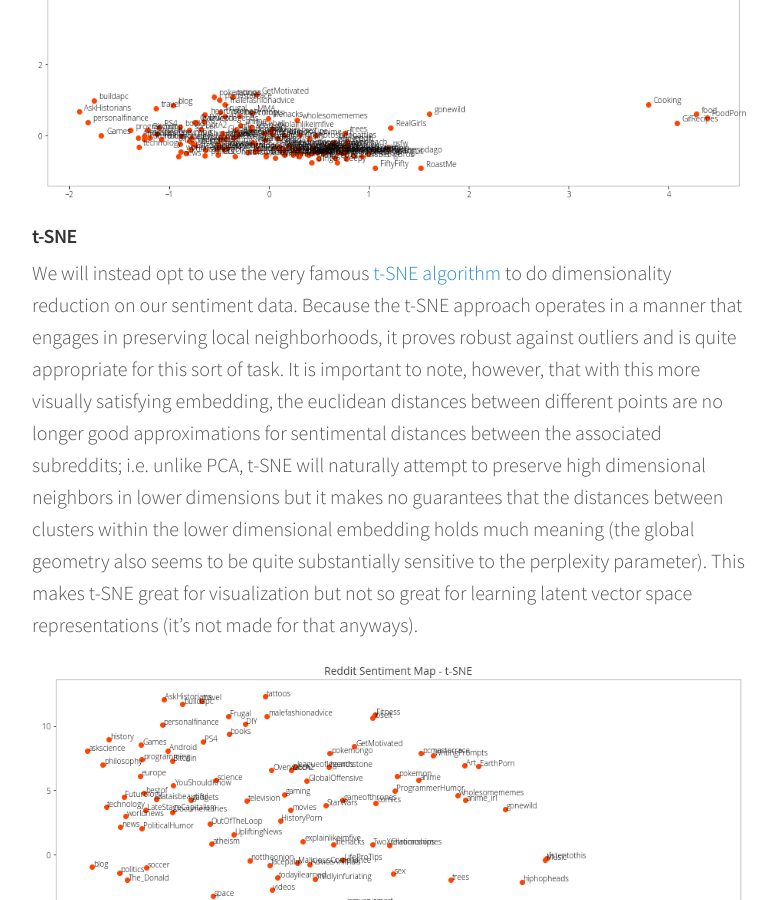
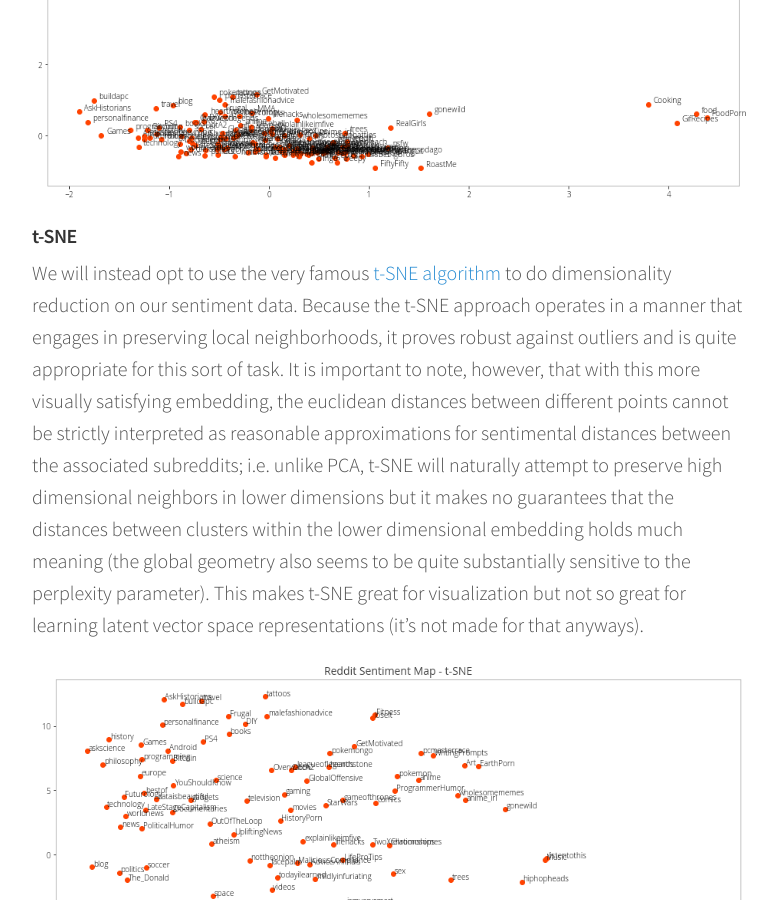
Before and after one commit to wiskojo/wiskojo.github.io, a Jekyll site: the page built from _posts/2018-04-02-visualizing-reddit-sentiments-with-emojis.md, in a window 1280 px wide and 900 px high, scrolled down 5630 px. Shown: the whole window, without its empty margins (248-1025 px from the left). Built offline with Jekyll 4.4.1, drawn with Linux system fonts in a browser that asks for light colours; comment, search, counter and statistics services are not loaded.

Commit message:
Update 2018-04-02-visualizing-reddit-sentiments-with-emojis.md

```diff
--- a/_posts/2018-04-02-visualizing-reddit-sentiments-with-emojis.md
+++ b/_posts/2018-04-02-visualizing-reddit-sentiments-with-emojis.md
@@ -54,7 +54,7 @@ When it comes to dimensionality reduction, [PCA](https://en.wikipedia.org/wiki/P
 ![png](https://raw.githubusercontent.com/wiskojo/wiskojo.github.io/master/resources/2018-04-02-visualizing-reddit-sentiments-with-emojis/output_37_0.png)
 
 #### t-SNE
-We will instead opt to use the very famous [t-SNE algorithm](https://lvdmaaten.github.io/tsne/) to do dimensionality reduction on our sentiment data. Because the t-SNE approach operates in a manner that engages in preserving local neighborhoods, it proves robust against outliers and is quite appropriate for this sort of task. It is important to note, however, that with this more visually satisfying embedding, the euclidean distances between different points are no longer good approximations for sentimental distances between the associated subreddits; i.e. unlike PCA, t-SNE will naturally attempt to preserve high dimensional neighbors in lower dimensions but it makes no guarantees that the distances between clusters within the lower dimensional embedding holds much meaning (the global geometry also seems to be quite substantially sensitive to the perplexity parameter). This makes t-SNE great for visualization but not so great for learning latent vector space representations (it's not made for that anyways).
+We will instead opt to use the very famous [t-SNE algorithm](https://lvdmaaten.github.io/tsne/) to do dimensionality reduction on our sentiment data. Because the t-SNE approach operates in a manner that engages in preserving local neighborhoods, it proves robust against outliers and is quite appropriate for this sort of task. It is important to note, however, that with this more visually satisfying embedding, the euclidean distances between different points cannot be strictly interpreted as reasonable approximations for sentimental distances between the associated subreddits; i.e. unlike PCA, t-SNE will naturally attempt to preserve high dimensional neighbors in lower dimensions but it makes no guarantees that the distances between clusters within the lower dimensional embedding holds much meaning (the global geometry also seems to be quite substantially sensitive to the perplexity parameter). This makes t-SNE great for visualization but not so great for learning latent vector space representations (it's not made for that anyways).
 
 ![png](https://raw.githubusercontent.com/wiskojo/wiskojo.github.io/master/resources/2018-04-02-visualizing-reddit-sentiments-with-emojis/output_39_0.png)
 
```
